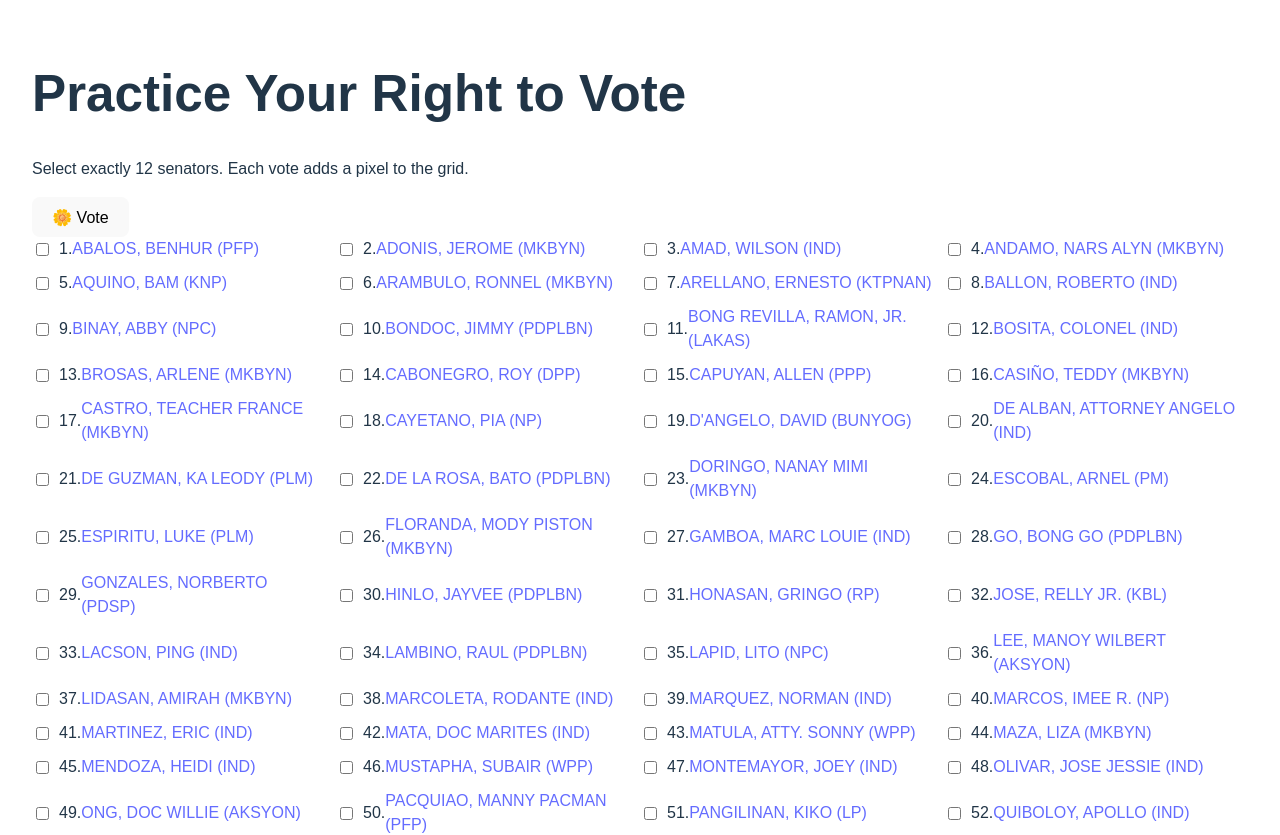
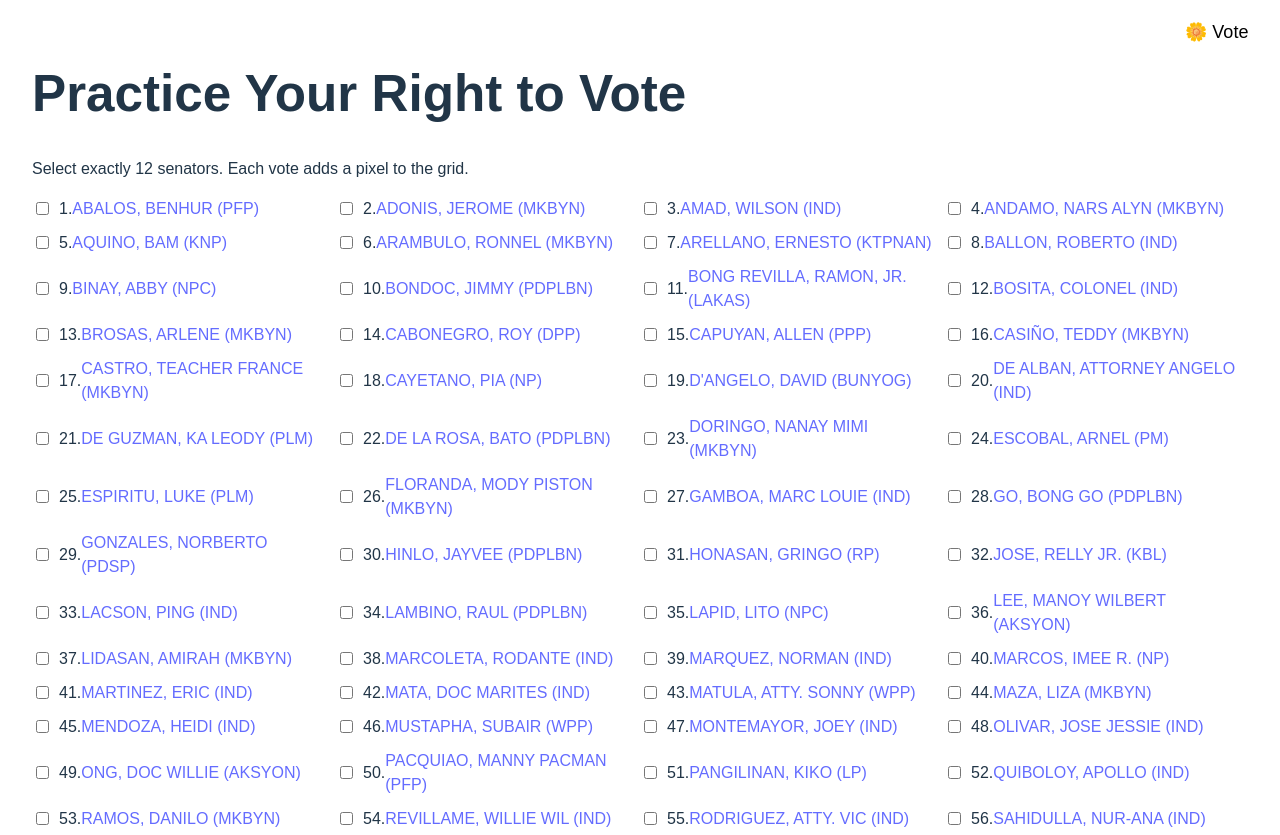
Before and after one commit to jheeeey/voting-app, a React (Vite) app: page / in a window 1280 px wide. Shown: the top 835 px of the page. Built offline with nearby package versions, Linux system fonts and the light colour scheme; no server answers; the database is empty; the HTML template or start-up script is replaced by a standard one.

Commit message:
Update App.jsx

```diff
--- a/src/App.jsx
+++ b/src/App.jsx
@@ -238,9 +238,10 @@ function App() {
     <div className="app">
       <h1>Practice Your Right to Vote</h1>
       <p>Select exactly 12 senators. Each vote adds a pixel to the grid.</p>
-      <div className="absolute top-4 right-4">
-  <button className="text-lg border-none bg-transparent">🌼 Vote</button>
+      <div style={{ position: 'absolute', top: '10px', right: '10px' }}>
+  <button style={{ fontSize: '18px',border: 'none', background: 'transparent' }}>🌼 Vote</button>
 </div>
+
 
       <div className="senator-list">
         {senators.map((senator, i) => (
```
